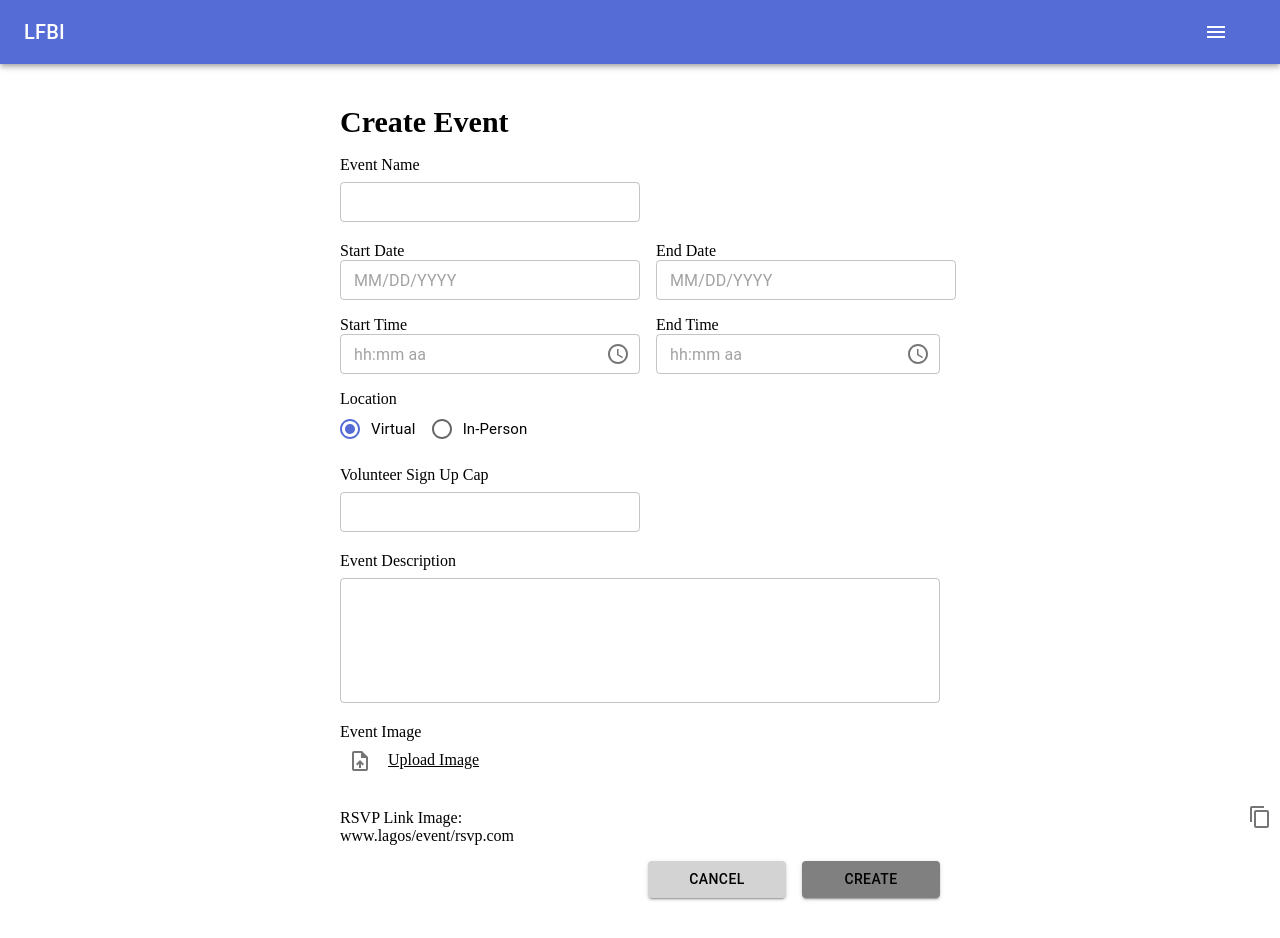
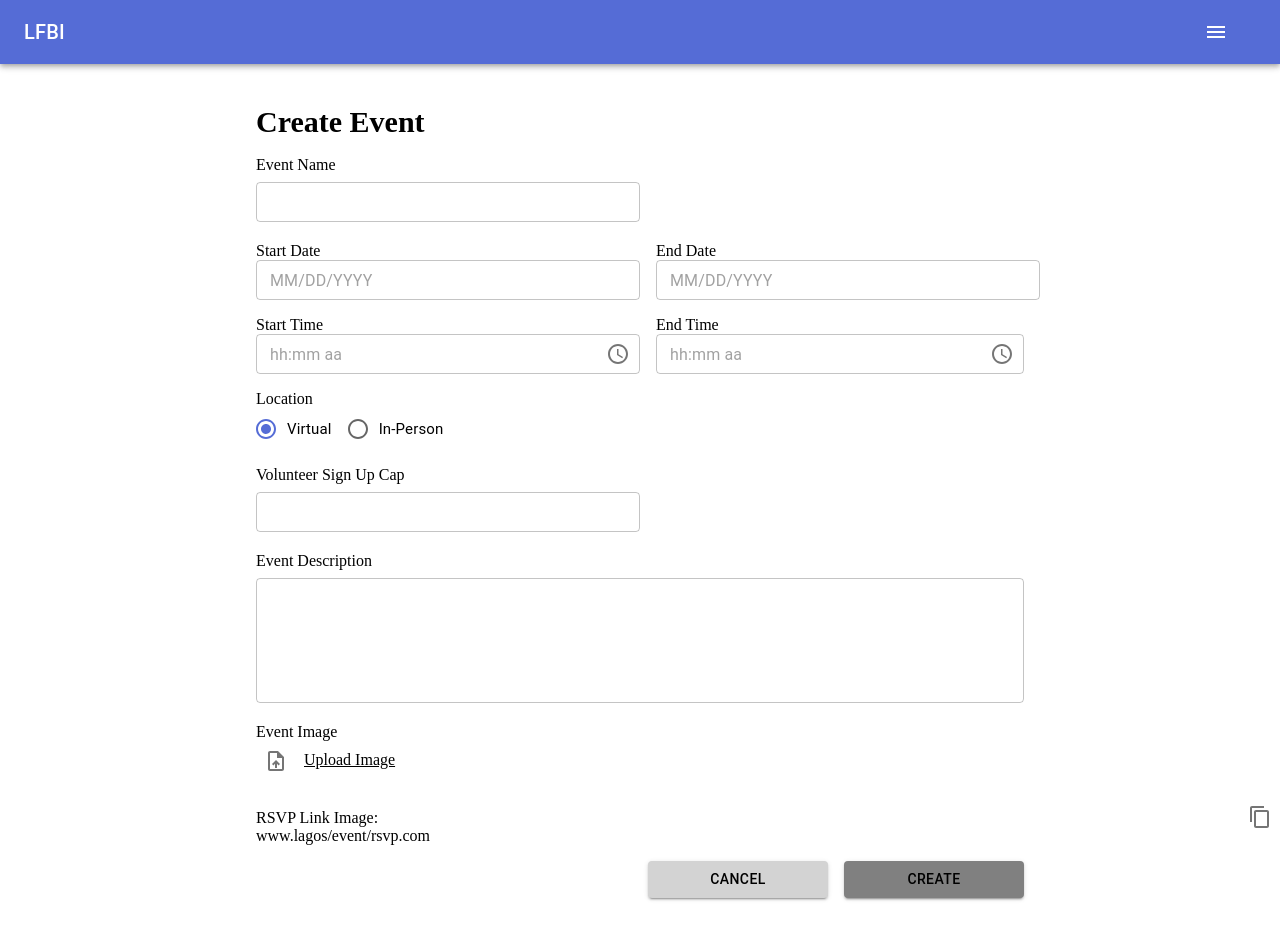
Before and after one commit to cornellh4i/lagos-volunteers, a Next.js app in the folder frontend/: page /events/create in a window 1280 px wide. Built offline with nearby package versions, Linux system fonts and the light colour scheme; no server answers.

Commit message:
Reduce classes

```diff
--- a/frontend/src/components/templates/CenteredTemplate.tsx
+++ b/frontend/src/components/templates/CenteredTemplate.tsx
@@ -8,7 +8,7 @@ type CenteredTemplateProps = {
 
 const CenteredTemplate = ({ body }: CenteredTemplateProps) => {
   return (
-    <div className="flex flex-col h-screen">
+    <div className="h-screen">
       <NavBar />
       <div className="max-w-3xl mx-auto py-10 px-10">{body}</div>
     </div>
```
